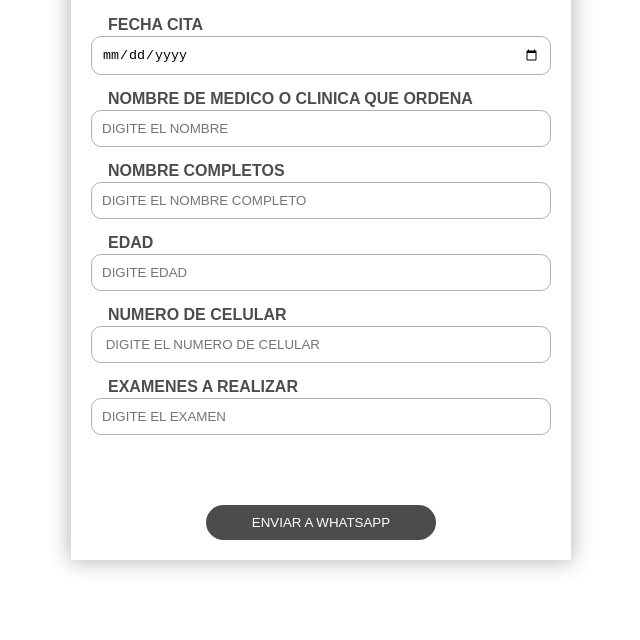
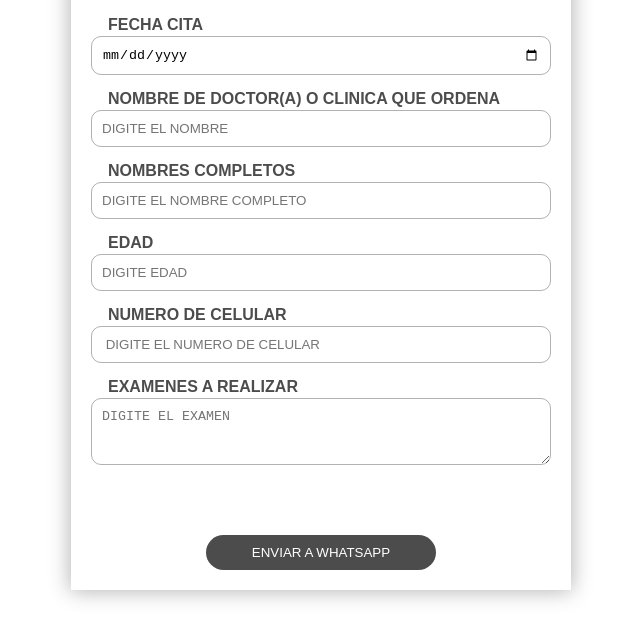
Before and after one commit to DavidCuaspud1/ImagenOral3D, a plain HTML site: page index.html in a window 1280 px wide. Shown: the part 152-792 px from the top of the page, without its empty margins (319-959 px from the left). Drawn offline with Linux system fonts and the light colour scheme.

Commit message:
Add files via upload

```diff
--- a/index.html
+++ b/index.html
@@ -22,14 +22,14 @@
         pattern="[0-9]{4}-[0-9]{2}-[0-9]{2}"
       />
 
-	  <strong><label for="medico" class="formulario__label">NOMBRE DE MEDICO O CLINICA QUE ORDENA</label></strong>
+	  <strong><label for="medico" class="formulario__label">NOMBRE DE DOCTOR(A) O CLINICA QUE ORDENA</label></strong>
       <input
         id="medico"
         type="text"
         class="formulario__input"
         placeholder="DIGITE EL NOMBRE"
       />
-      <strong><label for="cliente" class="formulario__label">NOMBRE COMPLETOS</label></strong>
+      <strong><label for="cliente" class="formulario__label">NOMBRES COMPLETOS</label></strong>
       <input
         id="cliente"
         type="text"
@@ -52,12 +52,12 @@
         placeholder=" DIGITE EL NUMERO DE CELULAR"
       />
 	  <strong><label for="examen" class="formulario__label">EXAMENES A REALIZAR</label></strong>
-      <input
+      <textarea
         id="examen"
         type="text"
         class="formulario__input"
         placeholder="DIGITE EL EXAMEN"
-      />
+      rows= "3"></textarea>
       <div id="respuesta"></div>
       <button id="submit" class="formulario__submit">ENVIAR A WHATSAPP</button>
     </form>
--- a/js/form.js
+++ b/js/form.js
@@ -20,7 +20,7 @@ document.querySelector("#submit").addEventListener("click", e => {
 		*Citas*%0A%0A
 		*Fecha Remision*%0A
 		${fecha}%0A
-		*Clinica o Doctor*%0A
+		*Clinica o Doctor(a)*%0A
 		${medico}%0A
 		*Datos Paciente*%0A
 		*Nombre Completo del Paciente*%0A
@@ -32,7 +32,7 @@ document.querySelector("#submit").addEventListener("click", e => {
 		*Examenes por realizar*%0A
 		${examen}%0A`;
 
-  if (cliente === "" || fecha === "") {
+  if (cliente === "" || fecha === "" || medico === "" || edad === "" || numero === "" || examen === "") {
     resp.classList.add("fail");
     resp.innerHTML = `Faltan algunos datos, ${cliente}`;
     return false;
```
